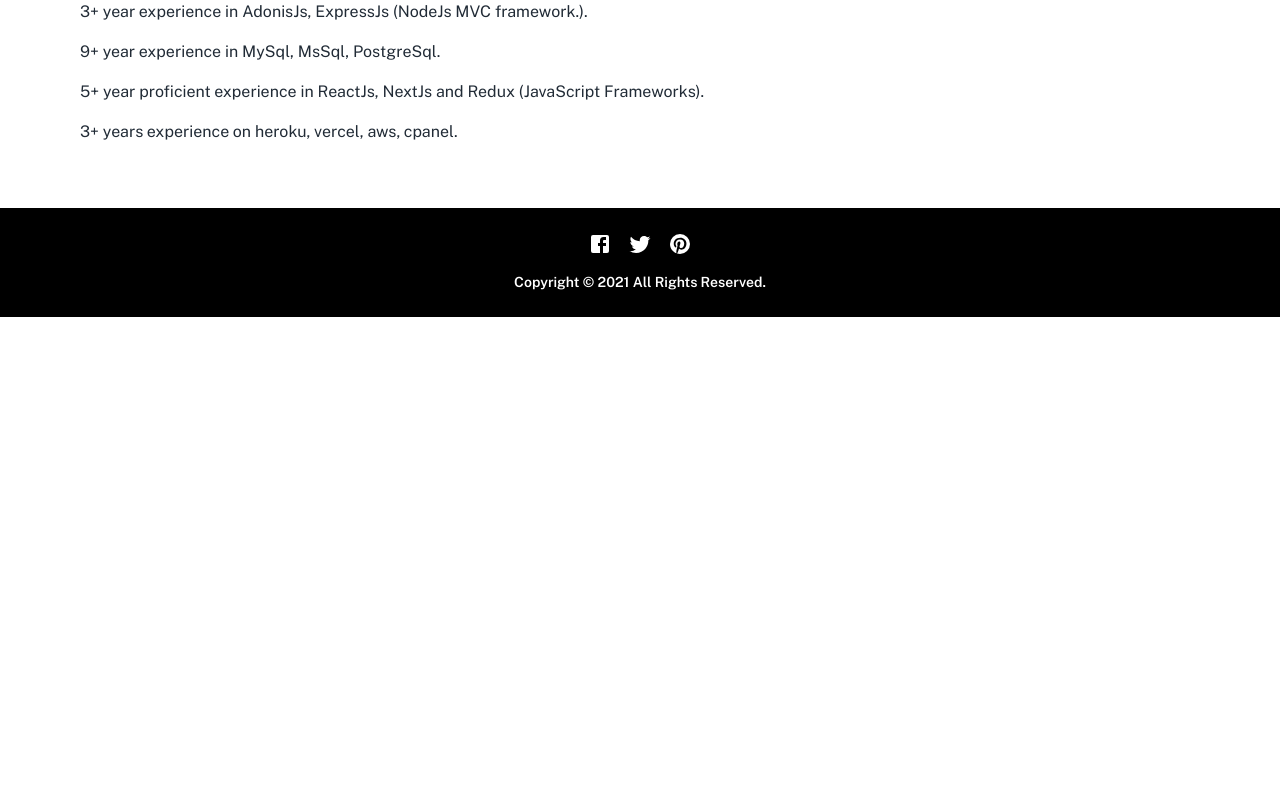
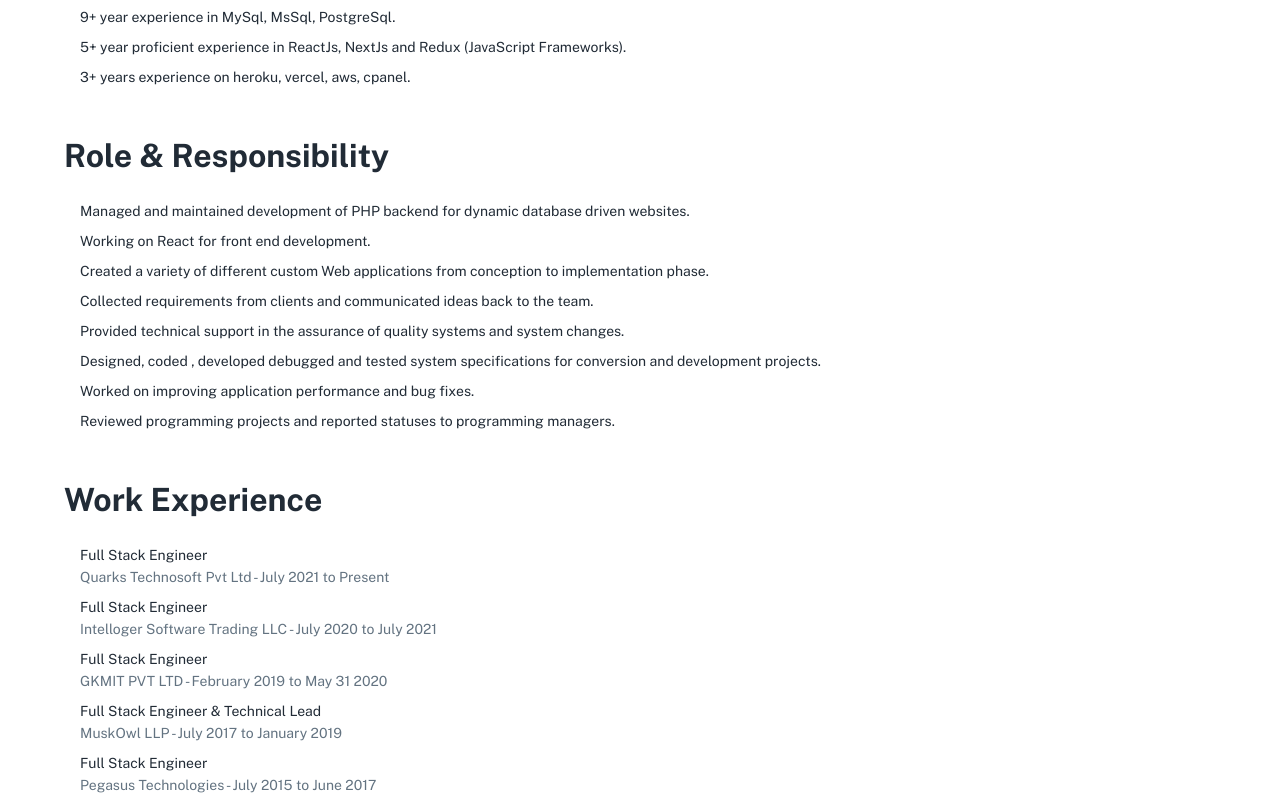
Before and after one commit to nadimsheikh07/nadimsheikh07.github.io, a Next.js app: page / in a window 1280 px wide. Shown: the part 660-1460 px from the top of the page. Before the commit the page ends 977 px from the top, so only its background shows below. Built offline with nearby package versions, Linux system fonts and the light colour scheme.

Commit message:
Work Experience

```diff
--- a/src/app/page.js
+++ b/src/app/page.js
@@ -40,7 +40,7 @@
       <Grid container spacing={2} mt={2}>
         <Grid item xs={12}>
           <Typography variant="h3" gutterBottom>Highlights</Typography>
-          <List>
+          <List dense>
             <ListItem>
               <ListItemText primary="9+ years of accumulated talent and professional experience in web programming." />
             </ListItem>
@@ -63,6 +63,61 @@
         </Grid>
       </Grid>
 
+
+      <Grid container spacing={2} mt={2}>
+        <Grid item xs={12}>
+          <Typography variant="h3" gutterBottom>Role & Responsibility </Typography>
+          <List dense>
+            <ListItem>
+              <ListItemText primary="Managed and maintained development of PHP backend for dynamic database driven websites." />
+            </ListItem>
+            <ListItem>
+              <ListItemText primary="Working on React for front end development." />
+            </ListItem>
+            <ListItem>
+              <ListItemText primary="Created a variety of different custom Web applications from conception to implementation phase." />
+            </ListItem>
+            <ListItem>
+              <ListItemText primary="Collected requirements from clients and communicated ideas back to the team." />
+            </ListItem>
+            <ListItem>
+              <ListItemText primary="Provided technical support in the assurance of quality systems and system changes." />
+            </ListItem>
+            <ListItem>
+              <ListItemText primary="Designed, coded , developed debugged and tested system specifications for conversion and development projects." />
+            </ListItem>
+            <ListItem>
+              <ListItemText primary="Worked on improving application performance and bug fixes." />
+            </ListItem>
+            <ListItem>
+              <ListItemText primary="Reviewed programming projects and reported statuses to programming managers." />
+            </ListItem>
+          </List>
+        </Grid>
+      </Grid>
+
+      <Grid container spacing={2} mt={2}>
+        <Grid item xs={12}>
+          <Typography variant="h3" gutterBottom>Work Experience </Typography>
+          <List dense>
+            <ListItem>
+              <ListItemText primary="Full Stack Engineer" secondary="Quarks Technosoft Pvt Ltd - July 2021 to Present" />
+            </ListItem>
+            <ListItem>
+              <ListItemText primary="Full Stack Engineer" secondary="Intelloger Software Trading LLC - July 2020 to July 2021" />
+            </ListItem>
+            <ListItem>
+              <ListItemText primary="Full Stack Engineer" secondary="GKMIT PVT LTD - February 2019 to May 31 2020" />
+            </ListItem>
+            <ListItem>
+              <ListItemText primary="Full Stack Engineer & Technical Lead" secondary="MuskOwl LLP - July 2017 to January 2019" />
+            </ListItem>
+            <ListItem>
+              <ListItemText primary="Full Stack Engineer" secondary="Pegasus Technologies - July 2015 to June 2017" />
+            </ListItem>
+          </List>
+        </Grid>
+      </Grid>
     </Container>
   )
 }
```
